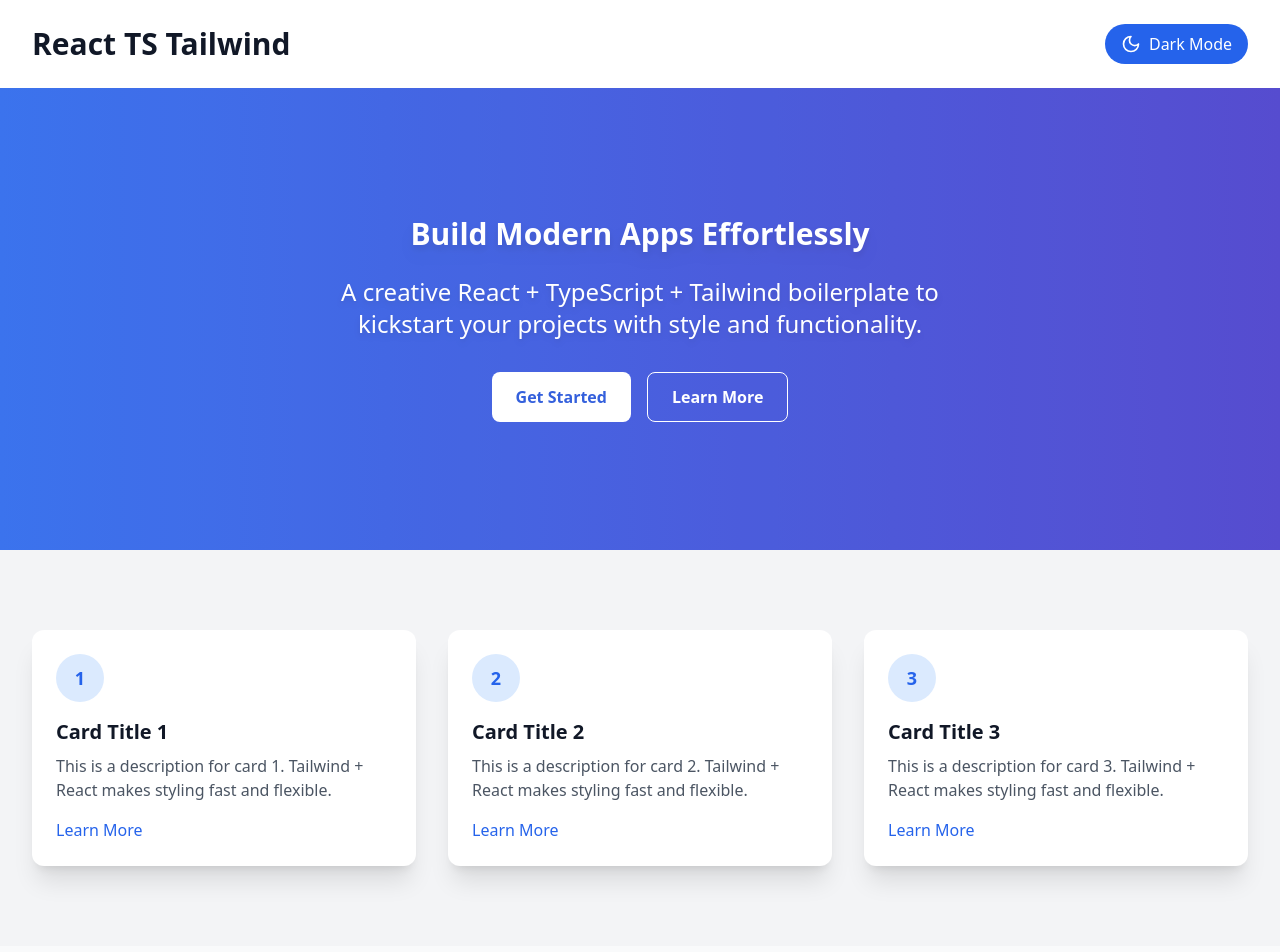
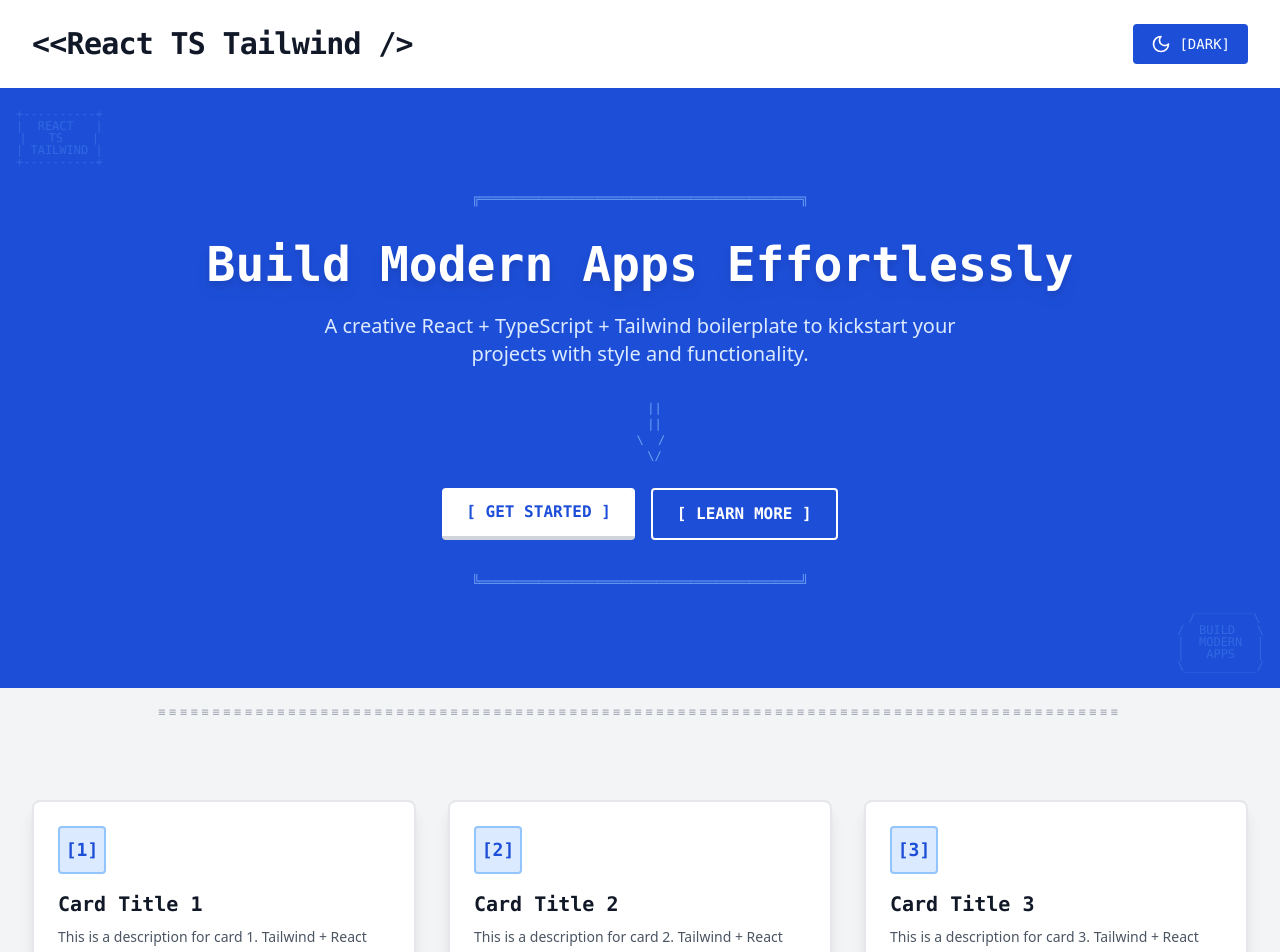
Before and after one commit to BKerio/React-TypeSriptBoilerplate, a React (Vite) app: page / in a window 1280 px wide. Shown: the top 952 px of the page. Built offline with nearby package versions, Linux system fonts and the light colour scheme.

Commit message:
new changes

```diff
--- a/src/pages/home.tsx
+++ b/src/pages/home.tsx
@@ -22,64 +22,129 @@ const App: React.FC = () => {
   return (
     <div className="min-h-screen bg-gray-100 dark:bg-gray-900 transition-colors duration-500">
       {/* Header */}
-      <header className="flex justify-between items-center px-8 py-6 bg-white dark:bg-gray-800 shadow-lg">
-        <h1 className="text-3xl font-bold text-gray-900 dark:text-white">
-          React TS Tailwind
+      <header className="flex justify-between items-center px-8 py-6 bg-white dark:bg-gray-800 shadow-lg border-b-4 border-blue-700 dark:border-blue-500">
+        <h1 className="text-3xl font-bold text-gray-900 dark:text-white font-mono tracking-tight">
+          {"<<React TS Tailwind />"}
         </h1>
         <button
           onClick={() => setDarkMode(!darkMode)}
-          className="flex items-center gap-2 px-4 py-2 bg-blue-600 text-white rounded-full hover:bg-blue-500 transition-all"
+          className="flex items-center gap-2 px-4 py-2 bg-blue-700 text-white rounded hover:bg-blue-600 transition-all font-mono text-sm border-2 border-transparent hover:border-blue-400"
         >
           {darkMode ? <Sun className="w-5 h-5" /> : <Moon className="w-5 h-5" />}
-          {darkMode ? "Light Mode" : "Dark Mode"}
+          {darkMode ? "[LIGHT]" : "[DARK]"}
         </button>
       </header>
 
       {/* Hero Section */}
-      <section className="relative flex flex-col justify-center items-center text-center py-32 bg-gradient-to-r from-blue-600 to-indigo-700 text-white overflow-hidden">
-        <h2 className="text-5xl md:text-3xl font-extrabold mb-6 drop-shadow-lg">
+      <section className="relative flex flex-col justify-center items-center text-center py-24 bg-blue-700 dark:bg-slate-800 text-white overflow-hidden">
+        {/* ASCII Corner Decorations */}
+        <div className="absolute top-4 left-4 text-blue-400/30 dark:text-slate-500/30 font-mono text-xs leading-none hidden md:block select-none">
+          <pre>
+            {`+----------+
+|  REACT   |
+|   TS    |
+| TAILWIND |
++----------+`}
+          </pre>
+        </div>
+        <div className="absolute bottom-4 right-4 text-blue-400/30 dark:text-slate-500/30 font-mono text-xs leading-none hidden md:block select-none">
+          <pre>
+            {` /‾‾‾‾‾‾‾‾\\
+/  BUILD   \\
+|  MODERN  |
+|   APPS   |
+\\__________/`}
+          </pre>
+        </div>
+
+        {/* ASCII Divider Top */}
+        <div className="mb-8 text-blue-300/60 dark:text-slate-400/40 font-mono text-sm select-none">
+          {"╔══════════════════════════════════════╗"}
+        </div>
+
+        <h2 className="text-4xl md:text-5xl font-extrabold mb-6 drop-shadow-lg font-mono">
           Build Modern Apps Effortlessly
         </h2>
-        <p className="text-xl md:text-2xl max-w-2xl mb-8 drop-shadow-md">
+        <p className="text-lg md:text-xl max-w-2xl mb-8 text-blue-100 dark:text-slate-300">
           A creative React + TypeScript + Tailwind boilerplate to kickstart your projects with style and functionality.
         </p>
-        <div className="flex gap-4">
-          <button className="px-6 py-3 bg-white text-blue-700 font-semibold rounded-lg hover:bg-blue-50 transition">
-            Get Started
+
+        {/* ASCII Arrow */}
+        <div className="mb-6 text-blue-300/70 dark:text-slate-500/50 font-mono text-xs select-none">
+          <pre>
+            {`    ||
+    ||
+   \\  /
+    \\/
+`}
+          </pre>
+        </div>
+
+        <div className="flex gap-4 flex-wrap justify-center">
+          <button className="px-6 py-3 bg-white text-blue-700 font-bold rounded hover:bg-gray-100 transition font-mono border-b-4 border-gray-300 active:border-b-0 active:translate-y-1">
+            [ GET STARTED ]
           </button>
-          <button className="px-6 py-3 border border-white font-semibold rounded-lg hover:bg-white hover:text-blue-700 transition">
-            Learn More
+          <button className="px-6 py-3 border-2 border-white font-bold rounded hover:bg-white hover:text-blue-700 transition font-mono">
+            [ LEARN MORE ]
           </button>
         </div>
-        <div className="absolute inset-0 bg-white/10 dark:bg-black/20 pointer-events-none animate-pulse-slow"></div>
+
+        {/* ASCII Divider Bottom */}
+        <div className="mt-8 text-blue-300/60 dark:text-slate-400/40 font-mono text-sm select-none">
+          {"╚══════════════════════════════════════╝"}
+        </div>
       </section>
 
+      {/* ASCII Separator */}
+      <div className="bg-gray-100 dark:bg-gray-900 py-4 overflow-hidden">
+        <div className="text-center text-gray-400 dark:text-gray-600 font-mono text-xs tracking-[0.3em] select-none">
+          {"≡≡≡≡≡≡≡≡≡≡≡≡≡≡≡≡≡≡≡≡≡≡≡≡≡≡≡≡≡≡≡≡≡≡≡≡≡≡≡≡≡≡≡≡≡≡≡≡≡≡≡≡≡≡≡≡≡≡≡≡≡≡≡≡≡≡≡≡≡≡≡≡≡≡≡≡≡≡≡≡≡≡≡≡≡≡≡≡≡"}
+        </div>
+      </div>
+
       {/* Cards Section */}
-      <section className="py-20 px-8 max-w-7xl mx-auto grid grid-cols-1 md:grid-cols-2 lg:grid-cols-3 gap-8">
+      <section className="py-16 px-8 max-w-7xl mx-auto grid grid-cols-1 md:grid-cols-2 lg:grid-cols-3 gap-8">
         {[1, 2, 3].map((item) => (
           <div
             key={item}
-            className="bg-white dark:bg-gray-800 rounded-xl shadow-xl p-6 hover:scale-105 transform transition-all duration-300"
+            className="bg-white dark:bg-gray-800 rounded-lg shadow-lg p-6 hover:shadow-xl transition-all duration-300 border-2 border-gray-200 dark:border-gray-700 hover:border-blue-400 dark:hover:border-blue-500"
           >
-            <div className="w-12 h-12 bg-blue-100 dark:bg-blue-900 rounded-full flex items-center justify-center mb-4">
-              <span className="text-blue-600 dark:text-blue-400 font-bold text-lg">{item}</span>
+            <div className="w-12 h-12 bg-blue-100 dark:bg-slate-700 rounded flex items-center justify-center mb-4 border-2 border-blue-300 dark:border-slate-600">
+              <span className="text-blue-700 dark:text-blue-400 font-bold text-lg font-mono">
+                [{item}]
+              </span>
             </div>
-            <h3 className="text-xl font-bold mb-2 text-gray-900 dark:text-white">
+            <h3 className="text-xl font-bold mb-2 text-gray-900 dark:text-white font-mono">
               Card Title {item}
             </h3>
-            <p className="text-gray-600 dark:text-gray-300 mb-4">
+            <p className="text-gray-600 dark:text-gray-300 mb-4 text-sm leading-relaxed">
               This is a description for card {item}. Tailwind + React makes styling fast and flexible.
             </p>
-            <button className="text-blue-600 dark:text-blue-400 font-medium hover:underline">
-              Learn More
+            <button className="text-blue-600 dark:text-blue-400 font-medium hover:text-blue-800 dark:hover:text-blue-300 transition font-mono text-sm">
+              {"[ Learn More > ]"}
             </button>
           </div>
         ))}
       </section>
 
+      {/* ASCII Separator */}
+      <div className="bg-gray-100 dark:bg-gray-900 py-4 overflow-hidden">
+        <div className="text-center text-gray-400 dark:text-gray-600 font-mono text-xs tracking-[0.3em] select-none">
+          {"────────────────────────────────────────────────────────────────────────────────────────"}
+        </div>
+      </div>
+
       {/* Footer */}
-      <footer className="text-center py-12 bg-gray-50 dark:bg-gray-800 text-gray-700 dark:text-gray-300">
-        © {new Date().getFullYear()} Brian Kerio. All rights reserved.
+      <footer className="text-center py-12 bg-gray-50 dark:bg-gray-800 text-gray-700 dark:text-gray-300 border-t-4 border-gray-200 dark:border-gray-700">
+        <div className="font-mono text-xs text-gray-400 dark:text-gray-600 mb-2 select-none">
+          {"+----------------------------------+"}
+        </div>
+        <p className="font-mono text-sm">
+          © {new Date().getFullYear()} Brian Kerio. All rights reserved.
+        </p>
+        <div className="font-mono text-xs text-gray-400 dark:text-gray-600 mt-2 select-none">
+          {"+----------------------------------+"}
+        </div>
       </footer>
     </div>
   );
```
